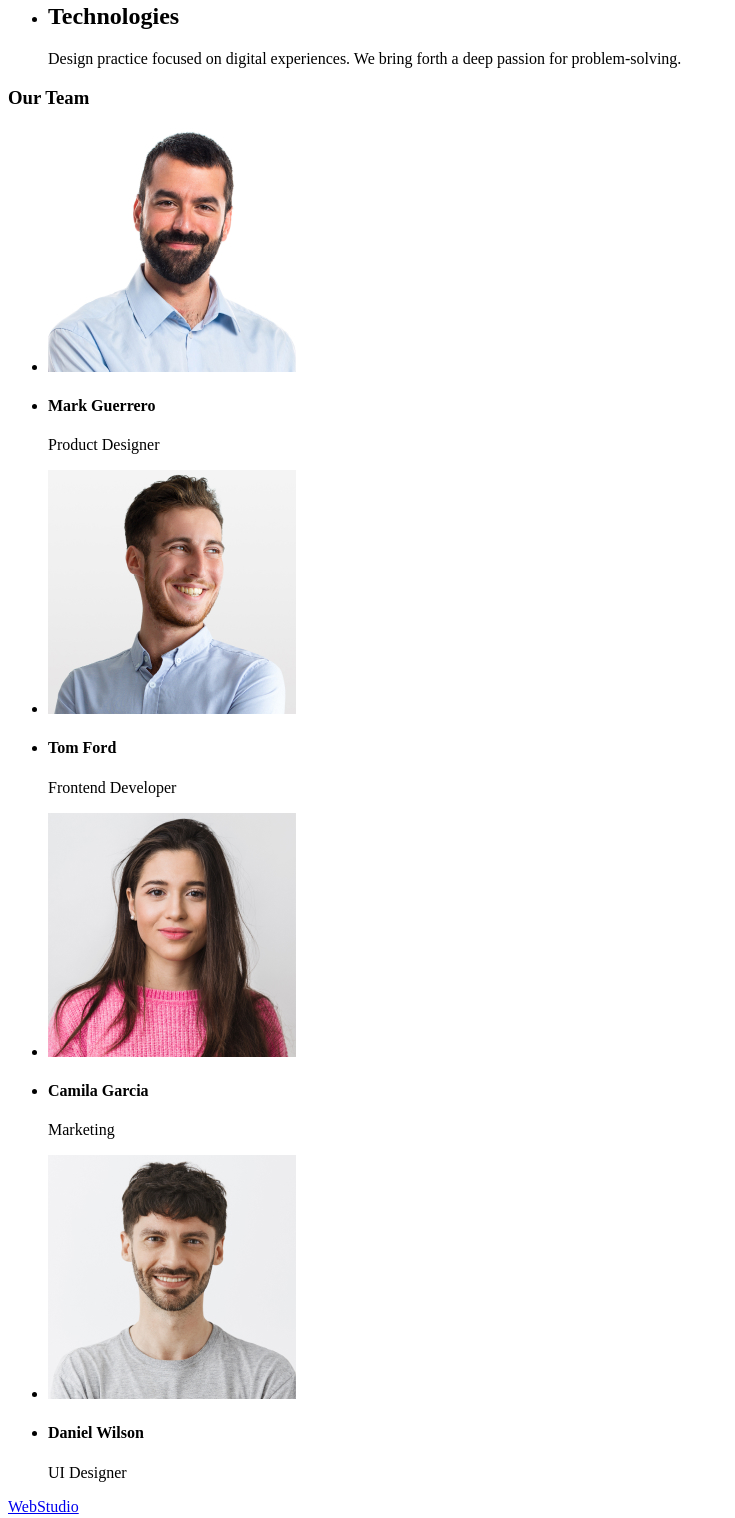
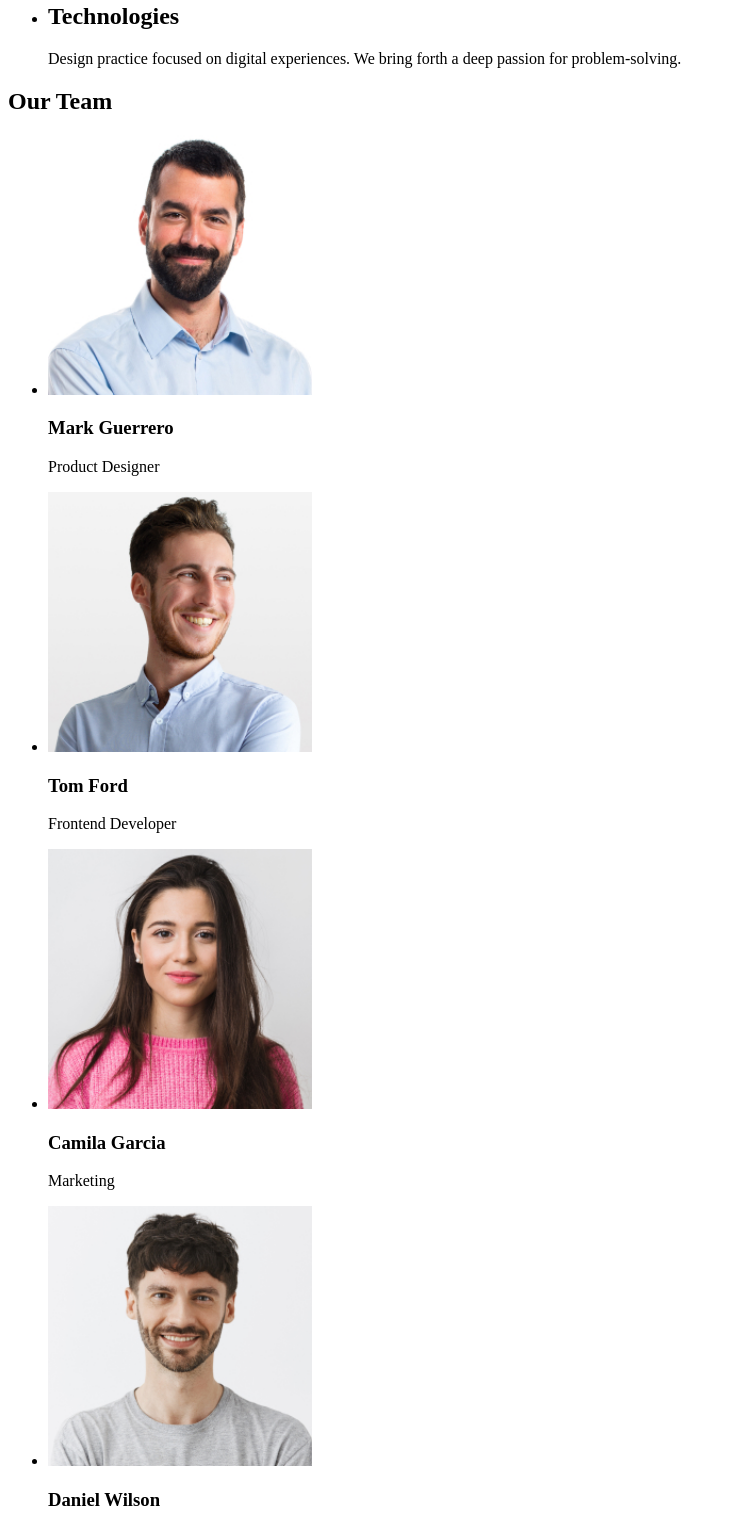
Before and after one commit to planktonchik/goit-markup-hw-01, a plain HTML site: page index.html in a window 1280 px wide. Shown: the part 489-2007 px from the top of the page, without its empty margins (0-735 px from the left). Drawn offline with Linux system fonts and the light colour scheme.

Commit message:
add section

```diff
--- a/index.html
+++ b/index.html
@@ -21,8 +21,8 @@
             </address>
         </nav>
      </header>
-     <main>
 
+        <main>
             <section class="hero">
 <h1>Effective Solutions for Your Business</h1>
 <button type="button">Order Service</button>
@@ -48,51 +48,37 @@
 </p> </li>
     </ul>
 </section>
-     </main>
+
           </header>
 
 
         <section class="team">
-        <h3>Our Team</h3>
+        <h2>Our Team</h2>
         <ul>
             <li>
-                <img src="images/img-3.jpg" alt="Profile picture 1"
-                width="248"
-                height="244"/>
-            </li>
-            <li>
-        <h4>Mark Guerrero</h4>
-
-        <p>Product Designer</p> </li>
+                <img src="images/img-3.jpg" alt="Mark Guerrero"
+                width="264">
+        <h3>Mark Guerrero</h3>
+     <p>Product Designer</p> </li>
 
             <li>
-                <img src="images/img-2.jpg" alt="Profile picture 2"
-                width="248"
-                height="244"/>
-
-            </li>
-            <li>
-        <h4>Tom Ford</h4>
+                <img src="images/img-2.jpg" alt="Tom Ford"
+                width="264">
+        <h3>Tom Ford</h3>
         <p>Frontend Developer</p> </li>
 <li>
-    <img src="images/img-1.jpg" alt="Profile picture 3"
-                width="248"
-                height="244"/>
-</li>
-        <li>
-        <h4>Camila Garcia</h4>
+    <img src="images/img-1.jpg" alt="amila Garcia"
+                width="264">
+        <h3>Camila Garcia</h3>
         <p>Marketing</p> </li>
         <li>
-            <img src="images/img.jpg" alt="Profile picture 4"
-            width="248"
-                height="244"/>
-        </li>
-        <li>
-        <h4>Daniel Wilson</h4>
+            <img src="images/img.jpg" alt="Daniel Wilson"
+            width="264">
+        <h3>Daniel Wilson</h3>
         <p>UI Designer</p> </li>
         </ul>
         </section>
-
+    </main>
 
      <footer>
         <a href="./index.html">WebStudio</a>
```
